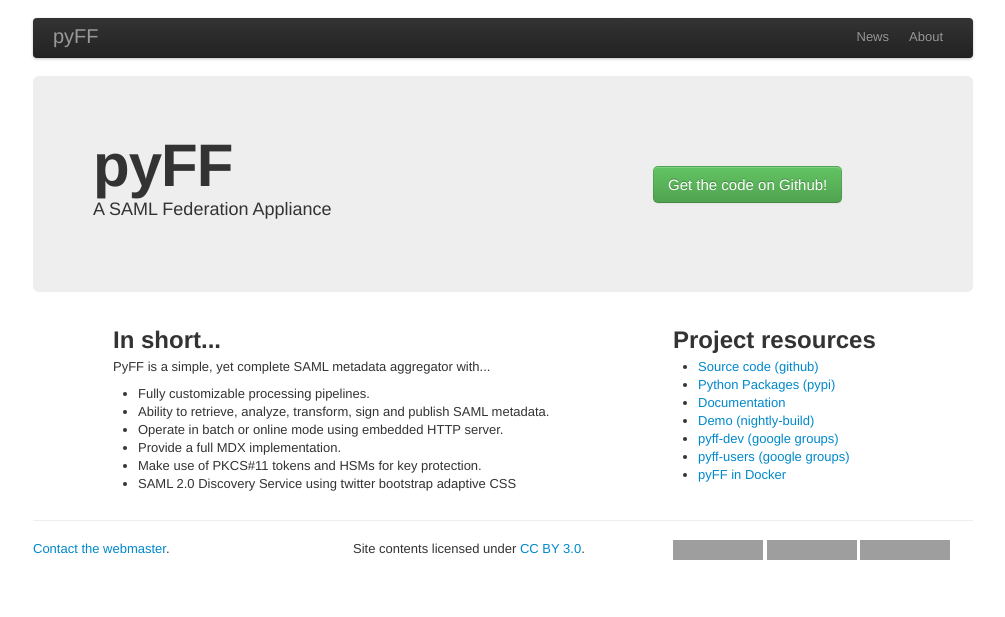
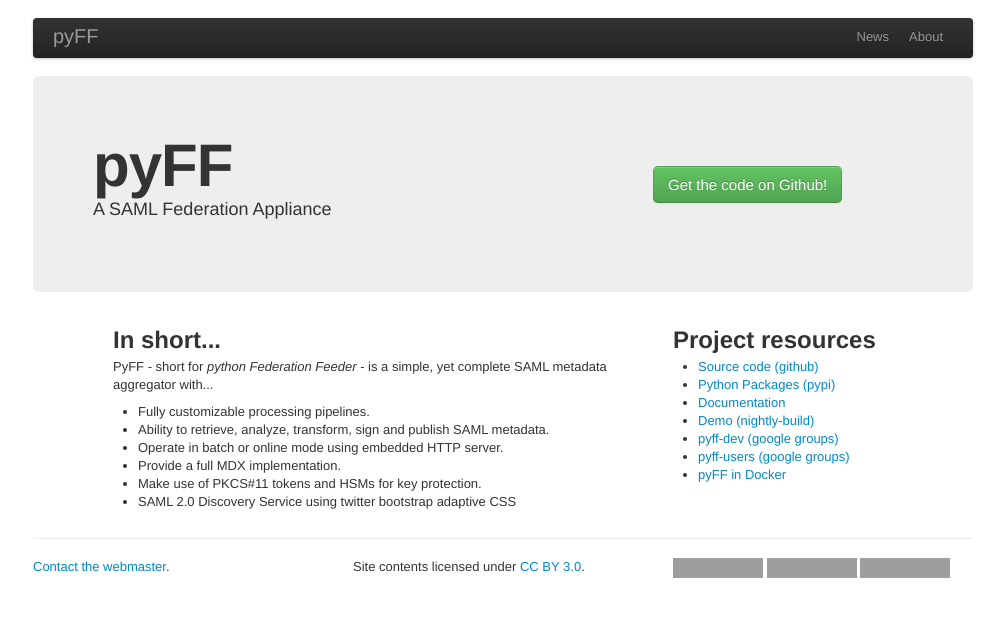
Before and after one commit to IdentityPython/pyFF, a Jekyll site: the page built from index.html, in a window 1280 px wide, cut to the strip 0-617 px from the top of the page. Shown: the whole strip, without its empty margins (137-1142 px from the left). Built offline with Jekyll 4.4.1, drawn with Linux system fonts in a browser that asks for light colours; nearby versions of some CDN libraries; Markdown is read by kramdown in place of the engine named in the settings; grey boxes are pictures that could not be loaded.

Commit message:
acronymize

```diff
--- a/index.html
+++ b/index.html
@@ -23,7 +23,7 @@
    <div class="span1">&nbsp;</div>
    <div class="span7">
       <h2>In short...</h2>
-      <p>PyFF is a simple, yet complete SAML metadata aggregator with...
+      <p>PyFF - short for <em>python Federation Feeder</em> -  is a simple, yet complete SAML metadata aggregator with...
  	<ul>
  		<li>Fully customizable processing pipelines.</li>
                 <li>Ability to retrieve, analyze, transform, sign and publish SAML metadata.</li>
```
